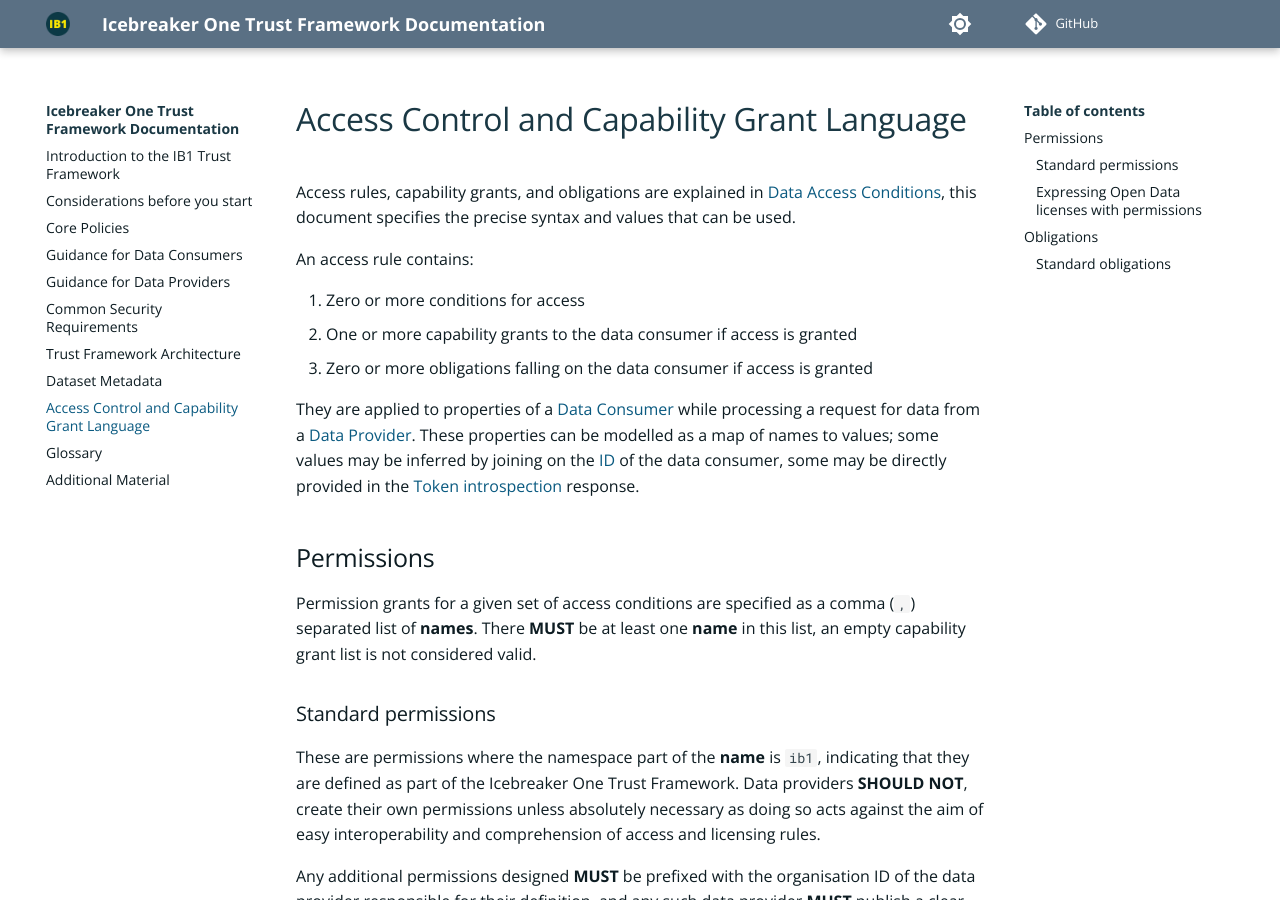
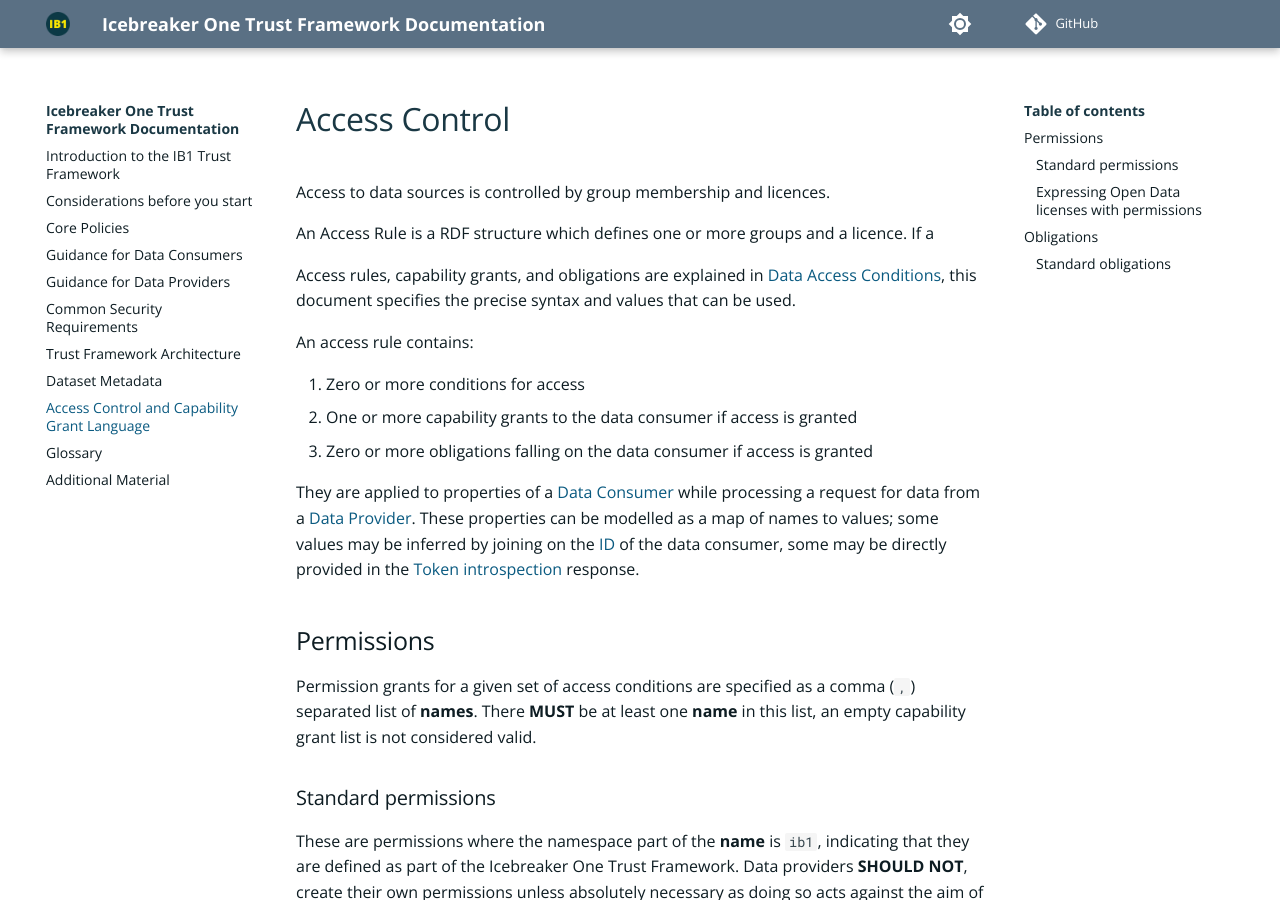
Before and after one commit to icebreakerone/ib1-technical-docs, an MkDocs documentation site: the page built from docs/access_control_specification.md, in a window 1280 px wide and 900 px high. Built offline with MkDocs 1.6.1 and Material for MkDocs 9.7.7, drawn with Linux system fonts in a browser that asks for light colours; plug-ins that fetch from the network failed and are left out; comment, search, counter and statistics services are not loaded; the version menu is left out.

Commit message:
docs/access_control_specification.md updated from https://stackedit.net/

```diff
--- a/docs/access_control_specification.md
+++ b/docs/access_control_specification.md
@@ -1,4 +1,8 @@
-# Access Control and Capability Grant Language
+# Access Control
+
+Access to data sources is controlled by group membership and licences.
+
+An Access Rule is a RDF structure which defines one or more groups and a licence. If a
 
 Access rules, capability grants, and obligations are explained in [Data Access Conditions](ops_guidelines/common_policies.md#data-access-conditions), this document specifies the
 precise syntax and values that can be used.
```
Also changed, not shown: other parts of docs/access_control_specification.md (+2 -2 lines).
